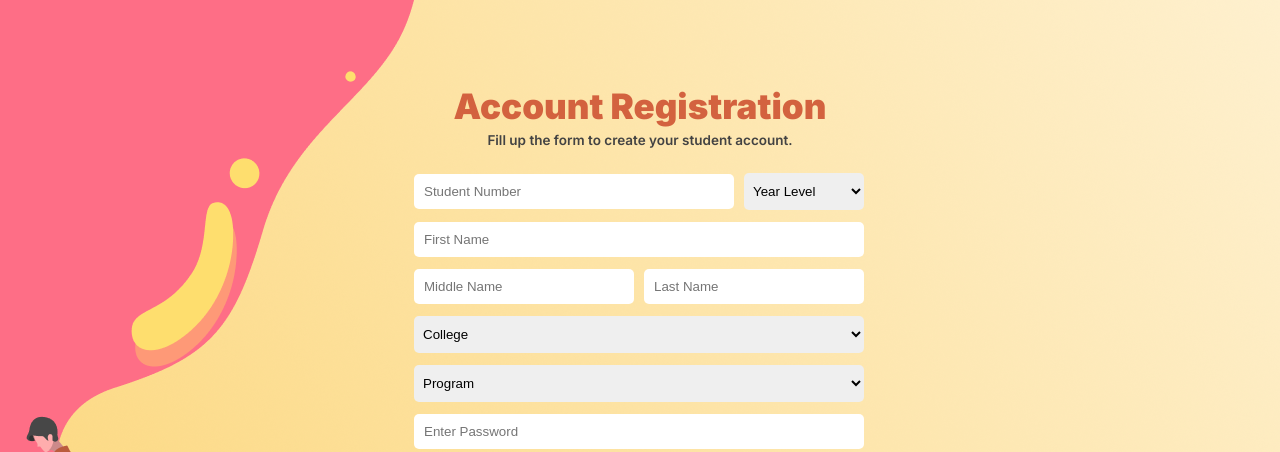
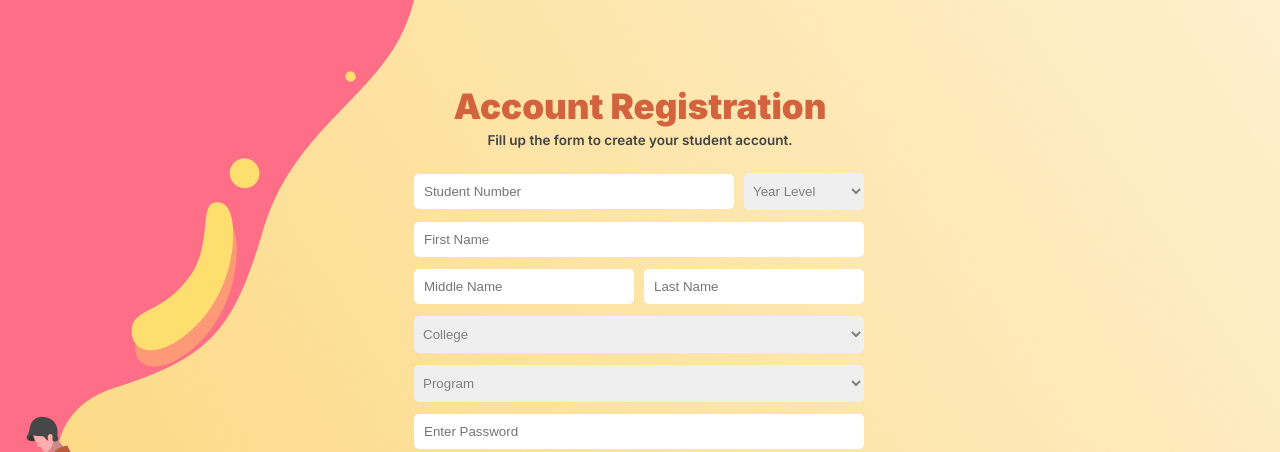
Before and after one commit to lor-rainemanalo/React-Form, a React (Create React App) app: page /register in a window 1280 px wide. Shown: the top 452 px of the page. Built offline with nearby package versions, Linux system fonts and the light colour scheme.

Commit message:
minor fix to select tag

```diff
--- a/src/App.js
+++ b/src/App.js
@@ -1,4 +1,4 @@
-import { Box, Typography } from "@mui/material";
+import { Box } from "@mui/material";
 
 import PrimaryButton from "./components/PrimaryButton";
 import SecondaryButton from "./components/SecondaryButton";
--- a/src/components/RVOSSelect.js
+++ b/src/components/RVOSSelect.js
@@ -10,6 +10,7 @@ export default function RVOSSelect({
 }) {
   return (
     <select
+      required
       style={{
         width: width,
         margin: 2,
--- a/src/index.css
+++ b/src/index.css
@@ -51,6 +51,14 @@ select:focus {
   outline: none;
 }
 
+select:required:invalid {
+  color: gray;
+}
+
+option {
+  color: black;
+}
+
 /*End of INPUT*/
 
 /* PAGES */
```
